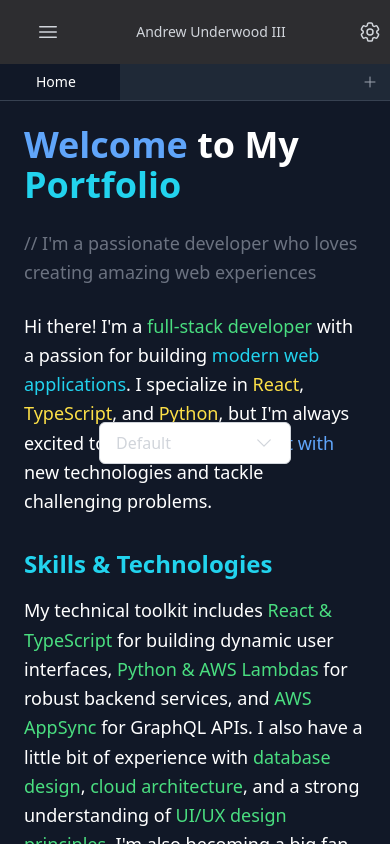
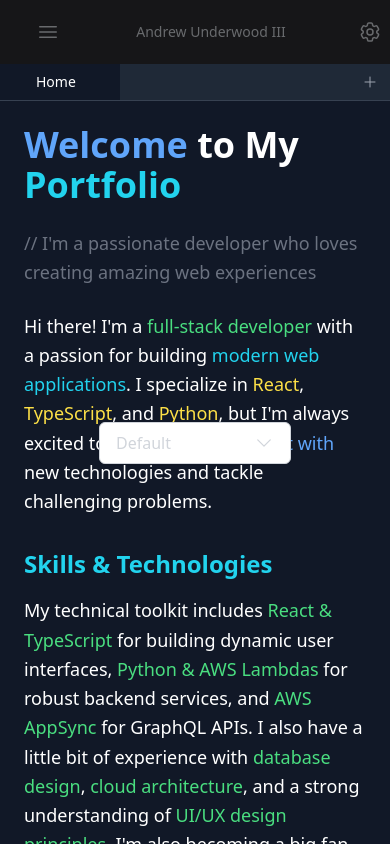
Before and after one commit to AUnderwood9/auiii-portfolio, a React (Vite) app: page / in a window 390 px wide. Both pictures are taken after a click on the icon 370 px from the left and 31 px from the top of the page. Built offline with nearby package versions, Linux system fonts and the light colour scheme; some icons are missing.

Commit message:
Draft of mobile backdrop.

```diff
--- a/src/components/ThemeSelector.tsx
+++ b/src/components/ThemeSelector.tsx
@@ -26,6 +26,17 @@ const ThemeSelector: React.FC = () => {
   }, [wrapperRef]);
 
   return (
+    <>
+      {/* Mobile backdrop - only visible on mobile when dropdown is open */}
+        <div
+          className="
+            backdrop-component
+            absolute w-full h-full inset-0
+            bg-black bg-opacity-50 z-1
+          "
+          onClick={() => setIsOpen(false)}
+        />
+
       <div
           ref={wrapperRef}
           className="absolute z-10 w-48 lg:w-80 top-[50vh] lg:top-[1rem] left-1/2 -translate-x-1/2"
@@ -73,6 +84,7 @@ const ThemeSelector: React.FC = () => {
           </ul>
         )}
       </div>
+    </>
   );
 };
 
```
Lines whose indentation alone changed are shown as unchanged.
